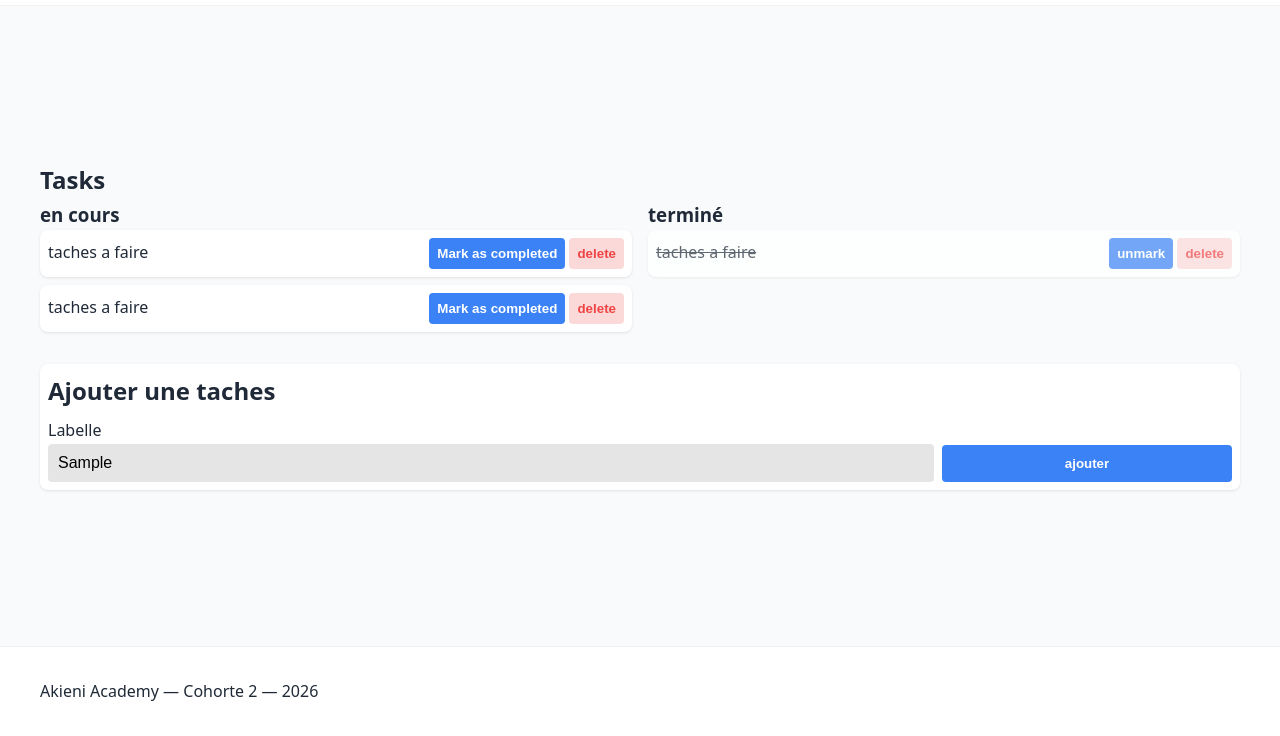
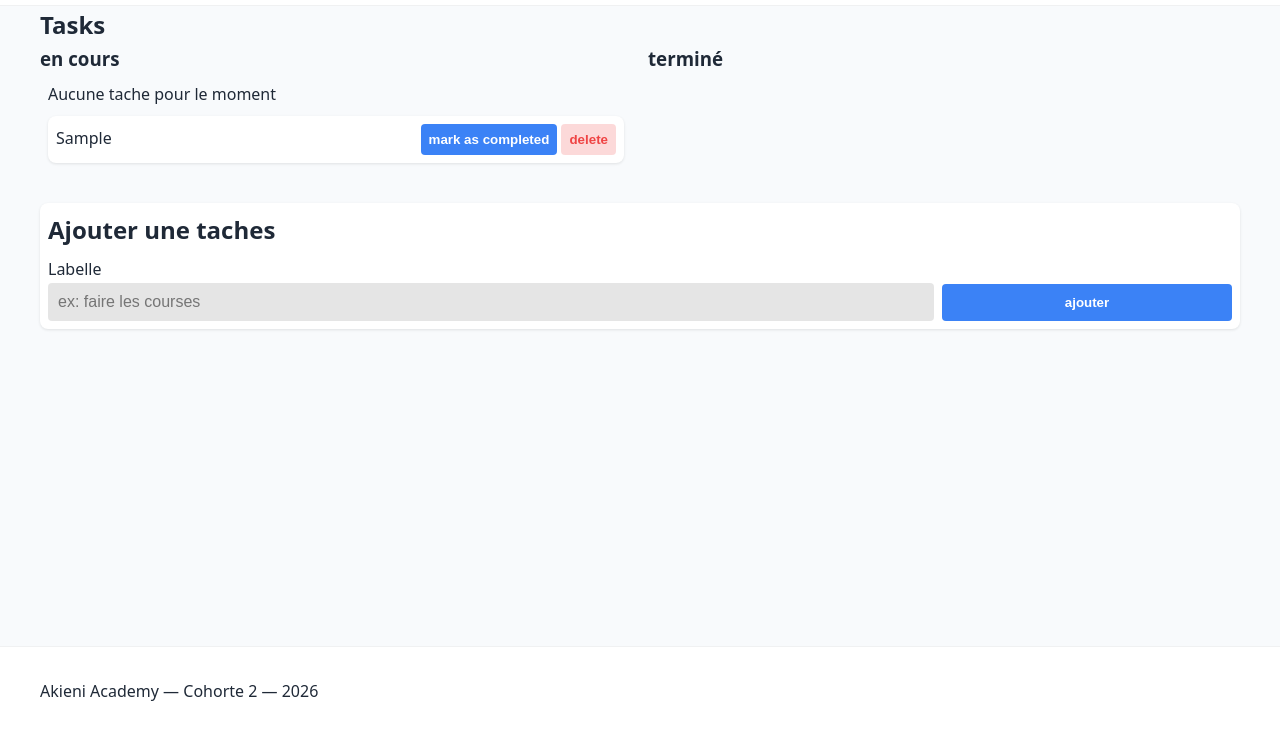
Before and after one commit to Yggdrasil2024/projet10.2-to-do-interactif, a plain HTML site: page index.html in a window 1280 px wide. Both pictures are taken after typing "Sample" into the empty fields and a click on the button "ajouter". Shown: the part 69-805 px from the top of the page. Drawn offline with Linux system fonts and the light colour scheme.

Commit message:
feat: l'ajout fonctionne

```diff
--- a/assets/styles/styles.css
+++ b/assets/styles/styles.css
@@ -64,6 +64,7 @@ body {
   color: var(--texte);
   background: var(--color-bg);
   padding: var(--espace);
+  position: relative;
 }
 
 .container {
@@ -123,6 +124,9 @@ ul {
   align-items: flex-start;
   align-items: stretch;
   gap: var(--space-1);
+  overflow-y: scroll;
+  border-radius: var(--radius-md);
+  padding: var(--space-1);
 }
 
 .card {
@@ -167,6 +171,11 @@ ul {
   text-decoration: line-through;
 }
 
+.ongoing__list {
+  max-height: 400px;
+  overflow-y: auto;
+}
+
 @media screen and (min-width: 1024px) {
   .tasks-container {
     display: grid;
@@ -181,7 +190,7 @@ ul {
   main {
     display: flex;
     justify-content: center;
-    align-items: center;
+    align-items: stretch !important;
   }
 }
 
@@ -256,3 +265,22 @@ form input:focus {
   border-top: 1px solid var(--color-border);
   padding: var(--space-4) 0;
 }
+
+.hidden {
+  display: none;
+}
+
+.appear {
+  animation: appear 0.2s ease-in-out;
+}
+
+@keyframes appear {
+  from {
+    opacity: 0;
+    transform: scale(0);
+  }
+  to {
+    opacity: 1;
+    transform: scale(1);
+  }
+}
--- a/index.html
+++ b/index.html
@@ -22,7 +22,7 @@
                 <section class="on__going">
                     <h3>en cours</h3>
                     <ul id="ongoing__list" class="ongoing__list">
-                        <li class="card list__item">
+                        <!--<li class="card list__item">
                             <p>taches a faire</p>
                             <div class="btn__area">
                                 <button class="btn" type="button">Mark as completed</button>
@@ -35,21 +35,22 @@
                                 <button class="btn" type="button">Mark as completed</button>
                                 <button class="btn btn_rm" type="button">delete</button>
                             </div>
-                        </li>
+                        </li>-->
                     </ul>
                 </section>
                 <section class="completed">
                     <h3>terminé</h3>
                     <ul id="completed__list" class="completed__list">
-                        <li class="card list__item">
+                        <!--<li class="card list__item">
                             <p class="marked">taches a faire</p>
                             <div class="btn__area">
                                 <button class="btn" type="button">unmark</button>
                                 <button class="btn btn_rm" type="button">delete</button>
                             </div>
-                        </li>
+                        </li>-->
                     </ul>
                 </section>
+
             </div>
             <div class="form_container">
                 <form id="formular" class="card">
--- a/script.js
+++ b/script.js
@@ -4,13 +4,6 @@ const formular = document.getElementById("formular");
 const onGoingTasks = document.getElementById("ongoing__list");
 const completedTasks = document.getElementById("completed__list");
 const taskToSave = document.getElementById("task_title");
-//objet taches
-const newTask = {
-  id: "",
-  label: "",
-  isCompleted: false,
-};
-
 
 //ajout d'un tache depuis formulaire
 formular.addEventListener("submit", (event) => {
@@ -18,20 +11,26 @@ formular.addEventListener("submit", (event) => {
   event.preventDefault();
 
   const taskTitle = taskToSave.value;
-  newTask.id = idGenerator();
-  newTask.label = taskTitle;
-  newTask.isCompleted = false;
+  //objet taches
+  const newTask = {
+    id: idGenerator(),
+    label: taskTitle,
+    isCompleted: false,
+  };
+
   //on ajoute le tous dans les taches
- tasks.unshift(newTask);
- //alert(`${newTask.id} ${newTask.label} ${newTask.isCompleted}`);
-//alert(JSON.stringify(tasks));
-
+  tasks.unshift(newTask);
+  //alert(`${newTask.id} ${newTask.label} ${newTask.isCompleted}`);
+  //alert(JSON.stringify(tasks));
 
   //on ajout à l'ui des taches
-  addToTasksUI(newTask, true);
+  addToTasksUI(newTask, false);
 
-  //saveTasks(tasks);
+  saveTasks(tasks);
+
+  formular.reset();
 });
+
 
 
 /**
@@ -41,12 +40,9 @@ formular.addEventListener("submit", (event) => {
  * @returns
  */
 const saveTasks = (array) => {
-  if (array.length !== 0) {
-    localStorage.setItem("saved_tasks") = JSON.stringify(tasks);
-    return true;
-  }
-  return false;
-}
+  localStorage.setItem("saved_tasks", JSON.stringify(tasks));
+  return true;
+};
 
 /**
  * fonction qui va renvoyer le html d'une tache
@@ -55,20 +51,22 @@ const saveTasks = (array) => {
 const buildHtmlFor = (task) => {
   return `<p>${task.label}</p>
             <div class="btn__area">
-              <button onclick="markAsCompleted('${task.id}')" class="btn" type="button">${task.isCompleted ? 'unmark': 'mark as completed'}</button>
+              <button onclick="markAsCompleted('${task.id}')" class="btn" type="button">${task.isCompleted ? "unmark" : "mark as completed"}</button>
               <button onclick="deleteTask('${task.id}')" class="btn btn_rm" type="button">delete</button>
             </div>`;
-}
+};
 
 //fonction qui ajoute une tache dans l'ui
-const addToTasksUI = (task, isNew) => {
+const addToTasksUI = (task, isCompleted = false) => {
+  let ParentElement = isCompleted ? completedTasks : onGoingTasks;
   const taskItem = document.createElement("li");
   taskItem.classList.add("card");
   taskItem.classList.add("list__item");
   taskItem.classList.add("appear");
-  taskItem.setAttribute('id', task.id);
+  taskItem.setAttribute("id", task.id);
   taskItem.innerHTML = buildHtmlFor(task);
-  return isNew ? onGoingTasks.appendChild(task) : completedTasks.appendChild(task);
+  if (task.length === 0) ParentElement.innerHTML = "";
+  return ParentElement.appendChild(taskItem);
 };
 
 /**
@@ -96,3 +94,21 @@ const idGenerator = () => {
   }
   return id.join("");
 };
+
+const initUI = () => {
+  onGoingTasks.innerHTML = "";
+  completedTasks.innerHTML = "";
+
+  if (tasks.length > 0) {
+    completedTasks.classList.add("hidden");
+
+    tasks.forEach((element) => {
+      addToTasksUI(element, element.isCompleted);
+    });
+  } else {
+    onGoingTasks.innerHTML = `<p>Aucune tache pour le moment</p>`;
+    completedTasks.classList.add("hidden");
+  }
+};
+
+initUI();
```
